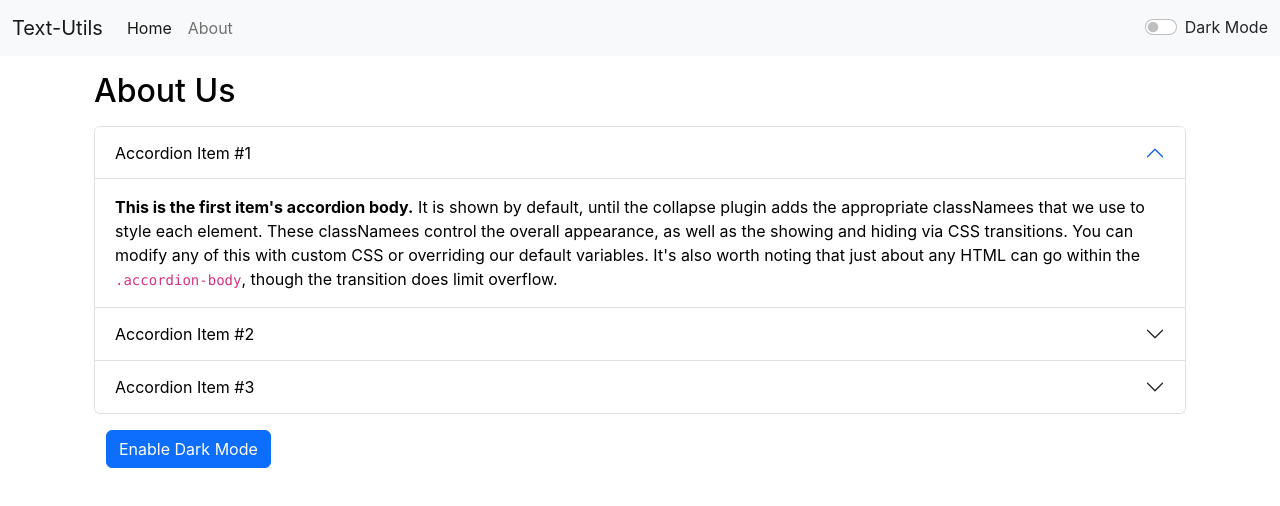
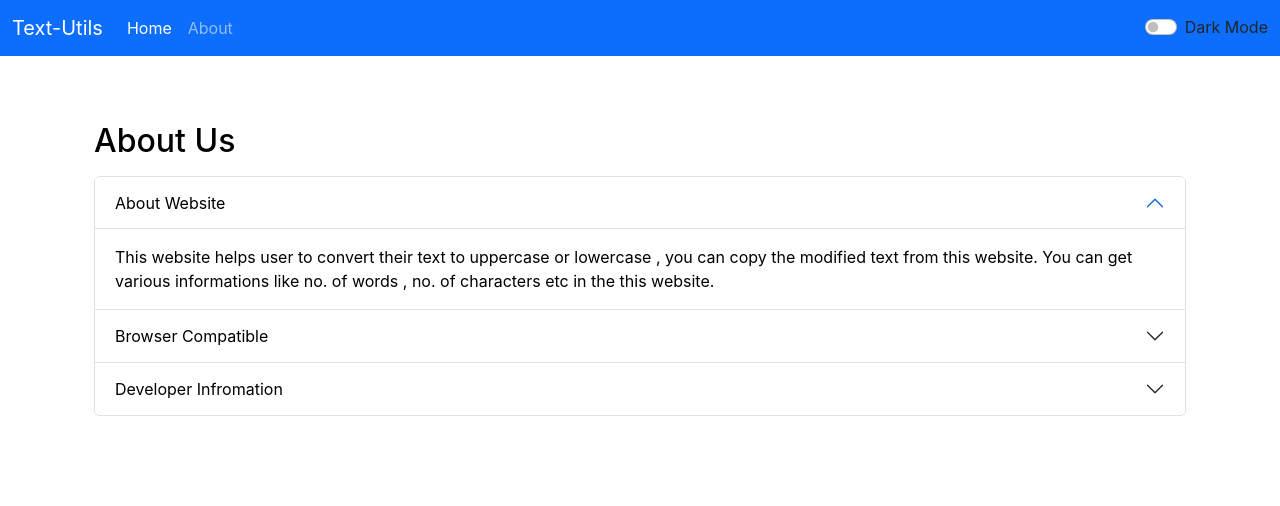
Before and after one commit to anurag-b72/Text-Utils, a React (Create React App) app: page /About in a window 1280 px wide. Shown: the top 506 px of the page. Built offline with nearby package versions, Linux system fonts and the light colour scheme.

Commit message:
26/07/22

```diff
--- a/public/index.html
+++ b/public/index.html
@@ -2,7 +2,7 @@
 <html lang="en">
   <head>
     <meta charset="utf-8" />
-    <link rel="icon" href="%PUBLIC_URL%/favicon.ico" />
+    <link rel="icon" href="%PUBLIC_URL%/text.png" />
     <meta name="viewport" content="width=device-width, initial-scale=1" />
     <meta name="theme-color" content="#000000" />
     <meta
--- a/src/App.js
+++ b/src/App.js
@@ -46,7 +46,7 @@ function App() {
         <div className="container my-3">
           <Routes>
             <Route exact path='/About'
-              element={<About />}>
+              element={<About mode={Mode} />}>
             </Route>
             <Route exact path='/' element={<TextForm showAlert={showAlert} heading="Enter Your Text To Analyse" mode={Mode} />}>
 
--- a/src/Cmponents/About.js
+++ b/src/Cmponents/About.js
@@ -1,30 +1,35 @@
-import React, {useState} from 'react'
+import React, { useState } from 'react'
+import PropTypes from 'prop-types'
 
-export default function About() {
-    const [myStyle, setmyStyle]= useState({
-        color: 'black',
-        backgroundColor: 'white'
-    })
-    const [btntext,setbtntext] = useState("Enable Dark Mode")
-   const toggleStyle = ()=>{
-        if(myStyle.color === 'black')
-        {
-            setmyStyle({
-                color:'white',
-                backgroundColor: 'black',
-                // border:'1px solid white'
+export default function About(props) {
+    // const [myStyle, setmyStyle]= useState({
+    //     color: 'black',
+    //     backgroundColor: 'white'
+    // })
+    //     const [btntext,setbtntext] = useState("Enable Dark Mode")
+    //    const toggleStyle = ()=>{
+    //         if(myStyle.color === 'black')
+    //         {
+    //             setmyStyle({
+    //                 color:'white',
+    //                 backgroundColor: 'black',
+    //                 // border:'1px solid white'
 
-            })
-            setbtntext("Enable Light Mode");
-        }
-        else{
-            setmyStyle({
-                color:'black',
-                backgroundColor: 'white',
+    //             })
+    //             setbtntext("Enable Light Mode");
+    //         }
+    //         else{
+    //             setmyStyle({
+    //                 color:'black',
+    //                 backgroundColor: 'white',
 
-            })
-            setbtntext("Enable Dark Mode");
-    }
+    //             })
+    //             setbtntext("Enable Dark Mode");
+    //     }
+    //}
+    let myStyle = {
+        color: props.mode === 'light' ? 'black' : 'white',
+        backgroundColor: props.mode === 'dark' ? 'black' : 'white'
     }
 
     return (
@@ -34,43 +39,48 @@ export default function About() {
                 <div className="accordion-item" style={myStyle}>
                     <h2 className="accordion-header" id="headingOne">
                         <button className="accordion-button" style={myStyle} type="button" data-bs-toggle="collapse" data-bs-target="#collapseOne" aria-expanded="true" aria-controls="collapseOne">
-            Accordion Item #1
+                            About Website
                         </button>
                     </h2>
                     <div id="collapseOne" className="accordion-collapse collapse show" aria-labelledby="headingOne" data-bs-parent="#accordionExample">
                         <div className="accordion-body">
-            <strong>This is the first item's accordion body.</strong> It is shown by default, until the collapse plugin adds the appropriate classNamees that we use to style each element. These classNamees control the overall appearance, as well as the showing and hiding via CSS transitions. You can modify any of this with custom CSS or overriding our default variables. It's also worth noting that just about any HTML can go within the <code>.accordion-body</code>, though the transition does limit overflow.
+                            This website helps user to convert their text to uppercase or lowercase , you can copy the
+                            modified text from this website. You can get various informations like no. of words , no. of characters etc
+                            in the this website.
                         </div>
                     </div>
                 </div>
                 <div className="accordion-item" style={myStyle}>
                     <h2 className="accordion-header" id="headingTwo">
                         <button className="accordion-button collapsed" style={myStyle} type="button" data-bs-toggle="collapse" data-bs-target="#collapseTwo" aria-expanded="false" aria-controls="collapseTwo">
-            Accordion Item #2
+                            Browser Compatible
                         </button>
                     </h2>
                     <div id="collapseTwo" className="accordion-collapse collapse" aria-labelledby="headingTwo" data-bs-parent="#accordionExample">
                         <div className="accordion-body">
-            <strong>This is the second item's accordion body.</strong> It is hidden by default, until the collapse plugin adds the appropriate classNamees that we use to style each element. These classNamees control the overall appearance, as well as the showing and hiding via CSS transitions. You can modify any of this with custom CSS or overriding our default variables. It's also worth noting that just about any HTML can go within the <code>.accordion-body</code>, though the transition does limit overflow.
+                            This website can be run in any web browser , any device without any issue.
                         </div>
                     </div>
                 </div>
                 <div className="accordion-item" style={myStyle}>
                     <h2 className="accordion-header" id="headingThree">
                         <button className="accordion-button collapsed" style={myStyle} type="button" data-bs-toggle="collapse" data-bs-target="#collapseThree" aria-expanded="false" aria-controls="collapseThree">
-            Accordion Item #3
+                            Developer Infromation
                         </button>
                     </h2>
                     <div id="collapseThree" className="accordion-collapse collapse" aria-labelledby="headingThree" data-bs-parent="#accordionExample">
                         <div className="accordion-body">
-            <strong>This is the third item's accordion body.</strong> It is hidden by default, until the collapse plugin adds the appropriate classNamees that we use to style each element. These classNamees control the overall appearance, as well as the showing and hiding via CSS transitions. You can modify any of this with custom CSS or overriding our default variables. It's also worth noting that just about any HTML can go within the <code>.accordion-body</code>, though the transition does limit overflow.
+                            <strong>Developer:  </strong>  Akash Kumar Verma <br></br>
+                            <strong>Email:</strong>  akashkumarverma369@gmail.com <br></br>
+                            <strong>Github:</strong><a href="https://github.com/Akash-095">   https://github.com/Akash-095</a> <br></br>
+
                         </div>
                     </div>
                 </div>
             </div>
-    <div className="container my-3">
+            {/* <div className="container my-3">
     <button type="button" onClick={toggleStyle} className="btn btn-primary">{btntext}</button>
-    </div>
+    </div> */}
 
         </div>
     )
--- a/src/Cmponents/Alert.js
+++ b/src/Cmponents/Alert.js
@@ -6,9 +6,11 @@ function Alert(props) {
         return lower.charAt(0).toUpperCase() + lower.slice(1);
     }
   return (
-   props.alert && <div className={`alert alert-${props.alert.type} alert-dismissible fade show`} role="alert">
+    <div style={{height:'50px'}}>
+   {props.alert && <div className={`alert alert-${props.alert.type} alert-dismissible fade show`} role="alert">
             <strong>{capitalize(props.alert.type)}</strong>: {props.alert.msg}
             {/* <button type="button" className="btn-close" data-bs-dismiss="alert" aria-label="Close"></button> */}
+            </div>}
             </div>
   )
 }
--- a/src/Cmponents/Navbar.js
+++ b/src/Cmponents/Navbar.js
@@ -5,7 +5,7 @@ import { Link } from 'react-router-dom';
 export default function Navbar(props)
 {
     return(
-        <nav className={`navbar navbar-expand-lg navbar-${props.mode} bg-${props.mode}`}>
+        <nav className={`navbar navbar-expand-lg navbar-dark bg-${props.mode==='dark'?'dark':'primary'}`}>
   <div className="container-fluid">
     <Link className="navbar-brand" to="/">{props.title}</Link>
     <button className="navbar-toggler" type="button" data-bs-toggle="collapse" data-bs-target="#navbarSupportedContent" aria-controls="navbarSupportedContent" aria-expanded="false" aria-label="Toggle navigation">
@@ -24,14 +24,7 @@ export default function Navbar(props)
 
 
       </ul>
-      {/* <form className="d-flex" role="search">
-        <input className="form-control me-2" type="search" placeholder="Search" aria-label="Search"/>
-        <button className="btn btn-outline-primary" type="submit">Search</button>
-      </form> */}
-      {/* <div className={`form-check form-switch text-${props.mode==='light'?'dark':'light'}`}>
-     <input className="form-check-input" onClick={props.toggleMode} type="ckeckbox" id="flexSwitchCheckDefault"/>
-     <label className="form-check-label" htmlFor="flexSwitchCheckDefault">Dark Mode</label>
-          </div> */}
+
 
           <div className={`form-check form-switch text-${props.mode==='light'?'dark':'light'}`}>
   <input className="form-check-input" onClick={props.toggleMode} type="checkbox" role="switch" id="flexSwitchCheckDefault" />
--- a/src/Cmponents/TextForm.js
+++ b/src/Cmponents/TextForm.js
@@ -1,9 +1,10 @@
-import React, { useState } from 'react'
+import React, {useState} from 'react'
 
 
 
 export default function TextForm(props)
  {
+
      const handleUpClick = ()=>{
         //  console.log("UpperCase was clicked");
         //  setText("You have clicked button");
@@ -31,6 +32,7 @@ export default function TextForm(props)
       var text = document.getElementById("myBox");
       text.select();
       navigator.clipboard.writeText(text.value);
+      document.getSelection().removeAllRanges();
       props.showAlert("Coppied to clipboard!!!","success");
     }
 
@@ -45,18 +47,18 @@ export default function TextForm(props)
   <textarea className="form-control" id="myBox" value={text} onChange={handleOnChange} style={{backgroundColor:props.mode==='light'?'white':'#111112',
   color:props.mode==='light'?'black':'white' }} rows="9"></textarea>
 </div>
-<button className="btn btn-primary mx-2 "onClick={handleUpClick}>Convert To UpperCase</button>
-<button className="btn btn-primary mx-2 " onClick={handleLoClick}>Convert To LowerCase</button>
-<button className="btn btn-primary mx-2 " onClick={handleClearClick}>Clear Text</button>
-<button className="btn btn-primary mx-2 " onClick={handleCopy}>Copy</button>
+<button disabled={text.length===0} className="btn btn-primary mx-2 my-2"onClick={handleUpClick}>Convert To UpperCase</button>
+<button disabled={text.length===0} className="btn btn-primary mx-2  my-2" onClick={handleLoClick}>Convert To LowerCase</button>
+<button  disabled={text.length===0} className="btn btn-primary mx-2 my-2" onClick={handleClearClick}>Clear Text</button>
+<button  disabled={text.length===0} className="btn btn-primary mx-2 my-2" onClick={handleCopy}>Copy</button>
 
 </div>
 <div className="container my-3" style={{color:props.mode==='light'?'black':'white'}}>
 <h2>Your text Summary</h2>
-<p>{text.length===0?0:text.split(" ").length} words and {text.length} characters</p>
-<p>{text.length===0?0:text.split(" ").length * 0.008} Minutes to read</p>
-<h3>Preview</h3>
-<p>{text.length>0?text:"Enter Something above to preview"}</p>
+<p>{text.split(" ").filter((element)=>{return element.length!==0}).length} words and {text.length} characters</p>
+<p>{text.split(" ").filter((element)=>{return element.length!==0}).length * 0.008} Minutes to read</p>
+{/* <h3>Preview</h3>
+<p>{text.length>0?text:"Nothing to preview"}</p> */}
 </div>
 </>
   )
```
Also changed, not shown: public/text.png (added). Lines whose indentation alone changed are shown as unchanged.
